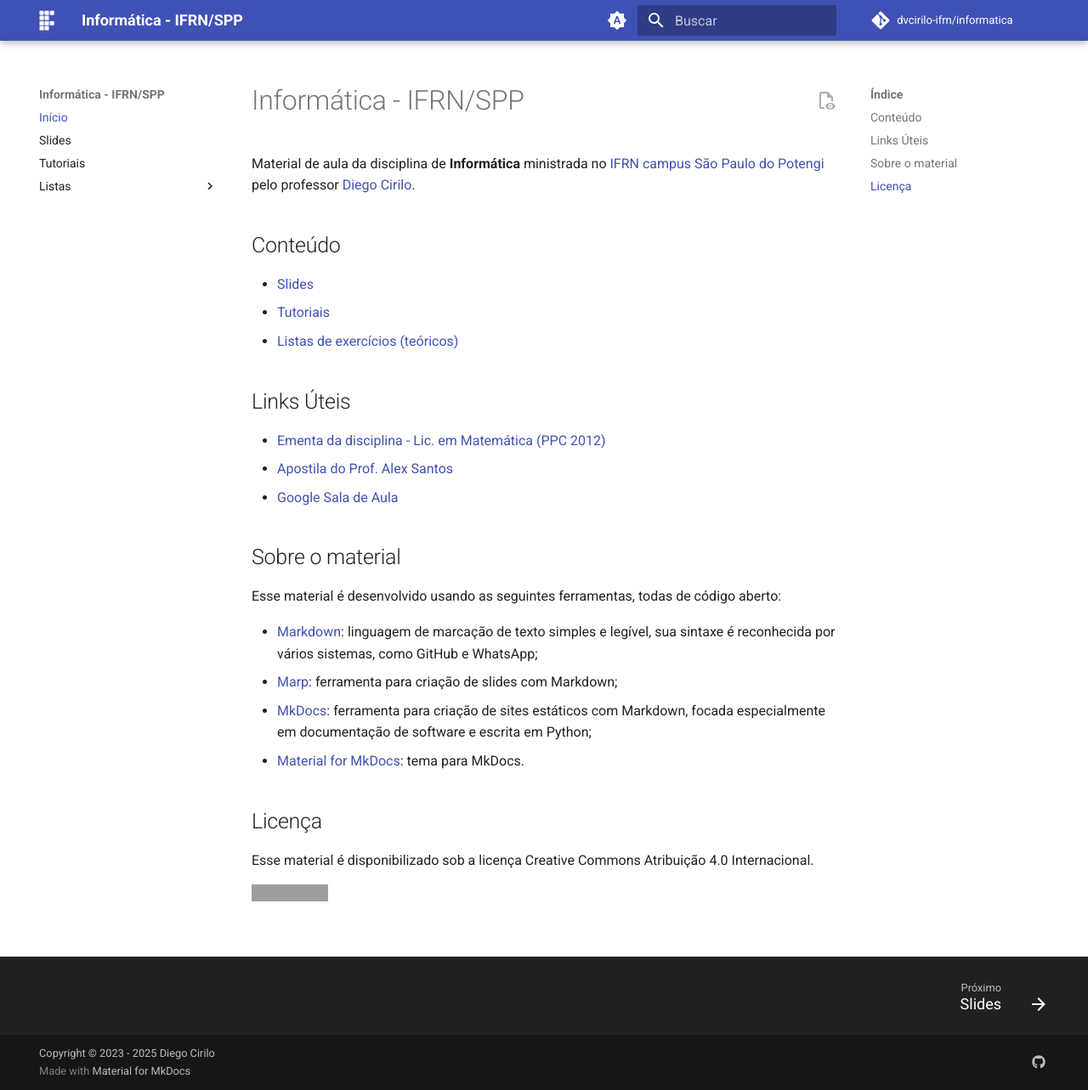
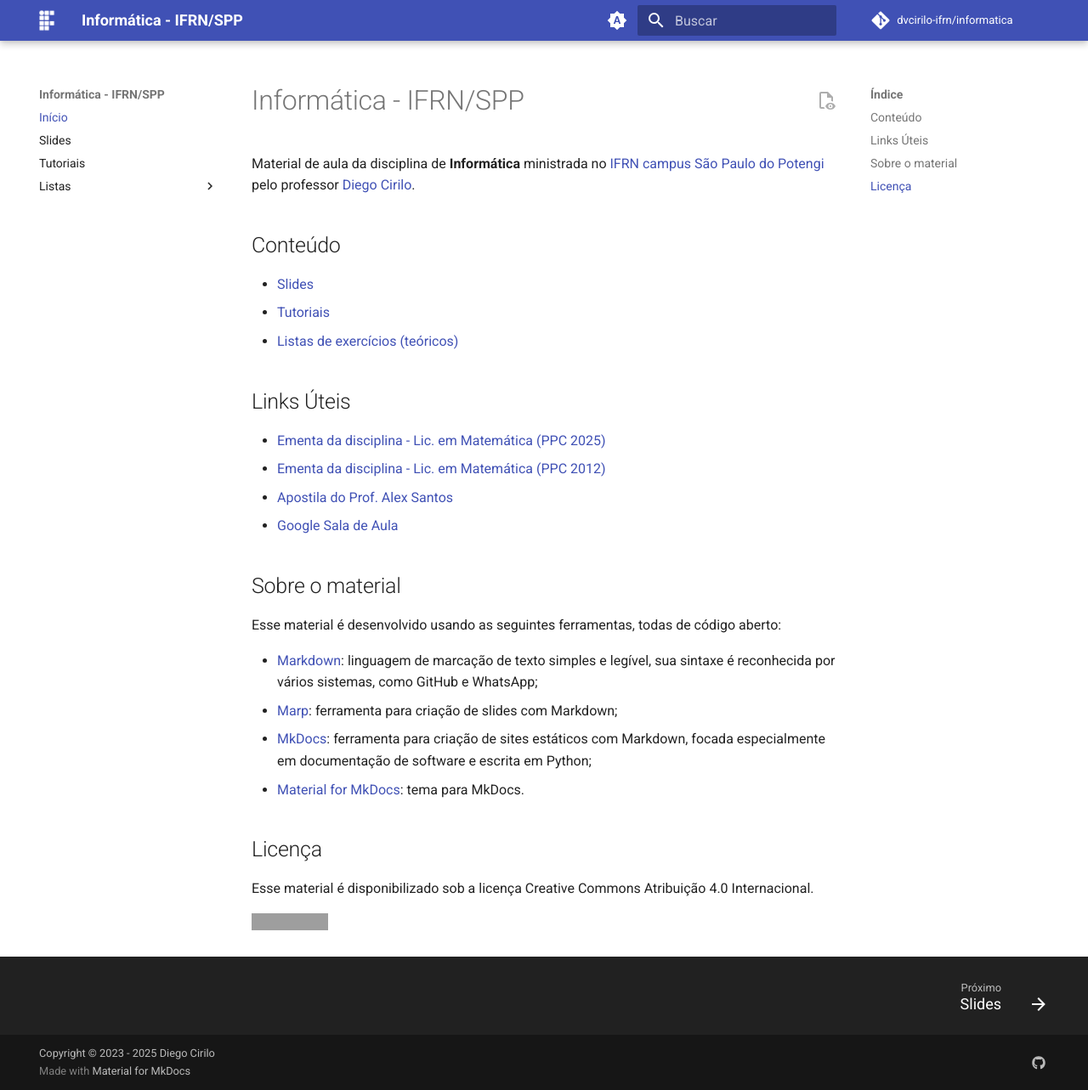
Before and after one commit to dvcirilo-ifrn/informatica, an MkDocs documentation site: the page built from docs/index.md, in a window 1280 px wide and 1283 px high. Shown: the whole window at 85% size. Built offline with MkDocs 1.6.1 and Material for MkDocs 9.7.7, drawn with Linux system fonts in a browser that asks for light colours; comment, search, counter and statistics services are not loaded; grey boxes are pictures that could not be loaded.

Commit message:
ementa 2025

```diff
--- a/docs/index.md
+++ b/docs/index.md
@@ -10,7 +10,8 @@ Material de aula da disciplina de **Informática** ministrada no [IFRN campus S
 
 ## Links Úteis
 
-- [Ementa da disciplina - Lic. em Matemática (PPC 2012)](ementa-matematica.pdf)
+- [Ementa da disciplina - Lic. em Matemática (PPC 2025)](ementa-matematica-2025.pdf)
+- [Ementa da disciplina - Lic. em Matemática (PPC 2012)](ementa-matematica-2012.pdf)
 - [Apostila do Prof. Alex Santos](apostila-informatica.pdf)
 - [Google Sala de Aula](https://classroom.google.com/)
 
```
Also changed, not shown: 3 other files.
